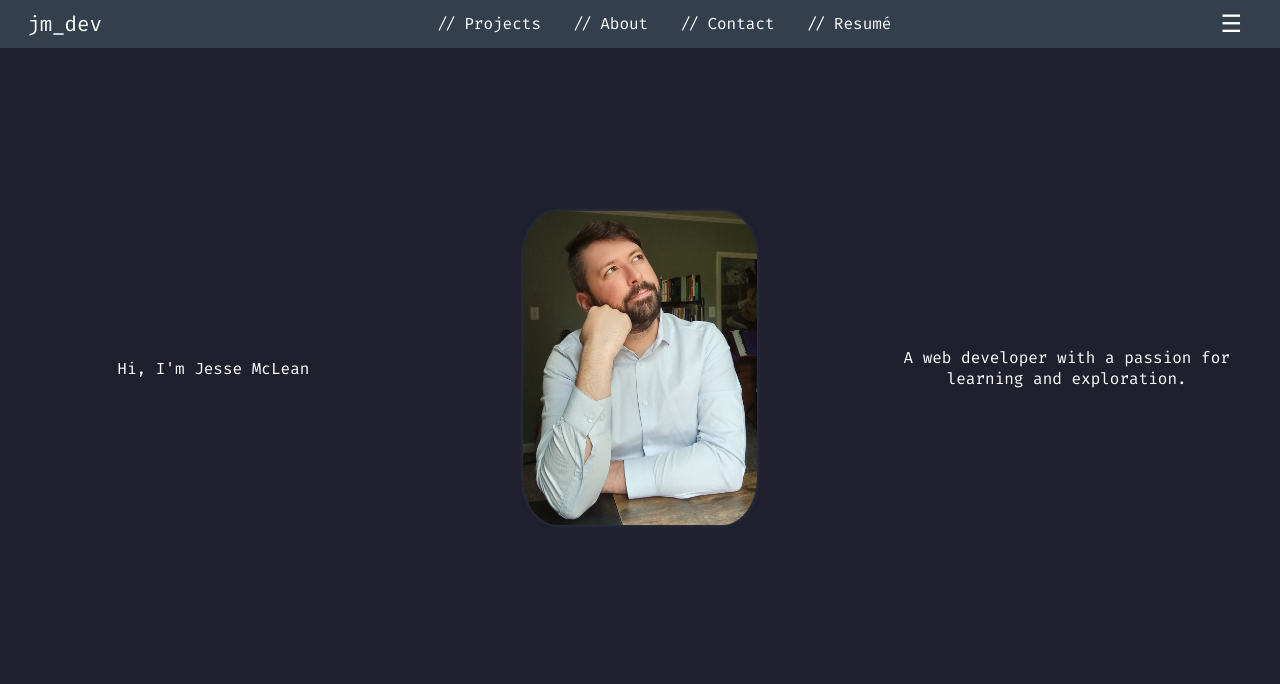
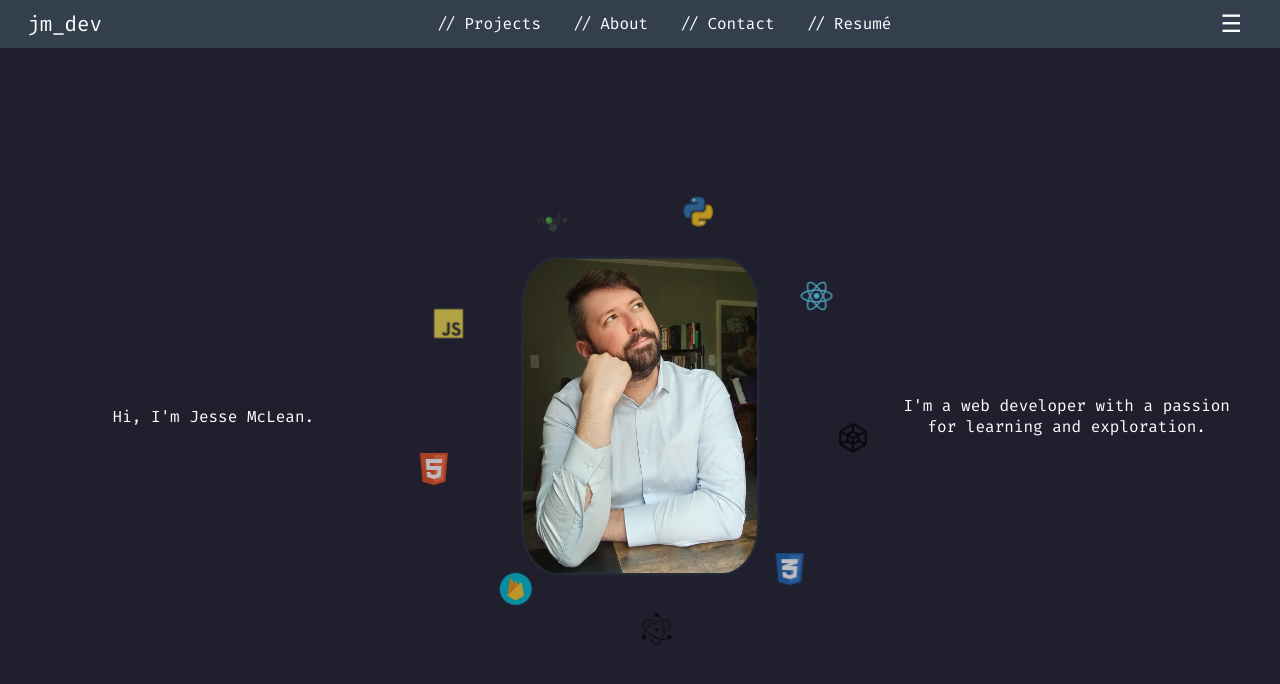
Before and after one commit to jamclean23/jm-portfolio, a React app: page /#/ in a window 1280 px wide. Shown: the top 684 px of the page. Built offline with nearby package versions, Linux system fonts and the light colour scheme.

Commit message:
Add landing page layout and orbiting icons

```diff
--- a/src/React/components/Header/Header.css
+++ b/src/React/components/Header/Header.css
@@ -11,6 +11,7 @@
     position: sticky;
     top: 0;
     transition: background-color 1s;
+    z-index: 2;
 }
 
 .Header.hidden {
--- a/src/React/components/HomePage/Landing/Landing.css
+++ b/src/React/components/HomePage/Landing/Landing.css
@@ -4,7 +4,7 @@
     display: grid;
     grid-auto-flow: column;
     grid-template-columns: 1fr 1fr 1fr;
-    min-height: 80vh;
+    min-height: 92vh;
 }
 
 .Landing .imgWrapper {
@@ -13,6 +13,7 @@
     justify-content: center;
     align-items: center;
     padding: 6rem;
+    position: relative;
 }
 
 .Landing .portrait {
@@ -29,6 +30,42 @@
     padding-inline: 2rem;
 }
 
+.iconsLayer {
+    position: absolute;
+    width: 100%;
+    aspect-ratio: 1/1;
+    pointer-events: none;
+    user-select: none;
+    animation: 45s linear infinite rotate-layer;
+    /* opacity: 0; */
+    transition: opacity 2s;
+}
+
+@keyframes rotate-layer {
+    from {
+        transform: rotate(0deg);
+    }
+    to {
+        transform: rotate(360deg);
+    }
+}
+
+.iconsLayer .orbitIcon {
+    width: 2rem;
+    animation: 45s linear infinite rotate-icons;
+    position: absolute;
+    opacity: .7;
+}
+
+@keyframes rotate-icons {
+    from {
+        transform: translate(-50%, -50%) rotate(0deg);
+    }
+    to {
+        transform: translate(-50%, -50%) rotate(-360deg);
+    }
+}
+
 @media (max-width: 600px) {
     .Landing {
         grid-auto-flow: row;
@@ -37,7 +74,12 @@
     }
 
     .Landing .portrait {
-        max-height: 20vh;
+        max-height: 30vh;
         max-width: auto;
     }
+
+    .iconsLayer {
+        height: 80%;
+        width: auto;
+    }
 }
--- a/src/React/components/HomePage/Landing/Landing.js
+++ b/src/React/components/HomePage/Landing/Landing.js
@@ -3,29 +3,170 @@
 // ====== IMPORTS ======
 
 // React
-import React from "react";
+import React, { useEffect, useState } from "react";
 
 // Css
 import './Landing.css';
 
 // Images
 import portrait from '../../../../assets/images/portrait.jpg';
+import cssIcon from '../../../../assets/icons/css.png';
+import electronIcon from '../../../../assets/icons/electron.png';
+import firebaseIcon from '../../../../assets/icons/firebase.png';
+import htmlIcon from '../../../../assets/icons/html.png';
+import jsIcon from '../../../../assets/icons/javascript.png';
+import nodeJsIcon from '../../../../assets/icons/nodejs.png';
+import pythonIcon from '../../../../assets/icons/python.png';
+import reactIcon from '../../../../assets/icons/react.png';
+import webpackIcon from '../../../../assets/icons/webpack.png';
 
 
 // ====== COMPONENT ======
 
 function Landing () {
+
+    // VARIABLES
+
+    const [orbitIconOffsets, setOrbitIconsOffsets] = useState([]);
+
+
+    // LISTENERS
+
+    useEffect(() => {
+        window.addEventListener('resize', handleWindowResize);
+    }, []);
+
+    useEffect(() => {
+        console.log(orbitIconOffsets);
+    }, [orbitIconOffsets]);
+
+
+    // FUNCTIONS
+
+    function initIcons () {
+
+        const iconsLayers = document.querySelector('.iconsLayer');
+        const iconsLayersWidth = +getComputedStyle(iconsLayers).width.split('px')[0];
+
+        let positionsArray = [];
+        let diameter = iconsLayersWidth/2;
+
+        for (let i = 0; i < 9; i++){
+            let x = Math.sin((360/9*i) * (Math.PI/180))*diameter + iconsLayersWidth/2;
+            let y = Math.cos((360/9*i) * (Math.PI/180))*diameter + iconsLayersWidth/2;
+            positionsArray.push({
+                top: x,
+                left: y
+            })
+        }
+
+        setOrbitIconsOffsets(positionsArray);
+    }
+
+    function handleIconsLayerLoad () {
+        initIcons();
+    }
+
+    function handleWindowResize () {
+        console.log('resizing');
+        initIcons();
+    }
+
+
     // RENDER
     return (
         <section className="Landing">
             <aside className="welcomeText">
-                Hi, I'm Jesse McLean
+                Hi, I'm Jesse McLean.
             </aside>
             <div className="imgWrapper">
                 <img className='portrait' src={portrait} alt='A picture of Jesse McLean in thought'/>
+                <div onLoad={handleIconsLayerLoad} className="iconsLayer">
+                    <img
+                        className="orbitIcon"
+                        style={{
+                            top: orbitIconOffsets.length ? orbitIconOffsets[0].top + 'px' : '0',
+                            left: orbitIconOffsets.length ? orbitIconOffsets[0].left + 'px' : '0'
+                        }}
+                        src={cssIcon}
+                        alt='css icon'
+                        />
+                    <img
+                        className="orbitIcon"
+                        style={{
+                            top: orbitIconOffsets.length ? orbitIconOffsets[1].top + 'px' : '0',
+                            left: orbitIconOffsets.length ? orbitIconOffsets[1].left + 'px' : '0'
+                        }}
+                        src={electronIcon}
+                        alt='electron icon'
+                    />
+                    <img
+                        className="orbitIcon"
+                        style={{
+                            top: orbitIconOffsets.length ? orbitIconOffsets[2].top + 'px' : '0',
+                            left: orbitIconOffsets.length ? orbitIconOffsets[2].left + 'px' : '0'
+                        }}
+                        src={firebaseIcon}
+                        alt='firebase icon'
+                    />
+                    <img
+                        className="orbitIcon"
+                        style={{
+                            top: orbitIconOffsets.length ? orbitIconOffsets[3].top + 'px' : '0',
+                            left: orbitIconOffsets.length ? orbitIconOffsets[3].left + 'px' : '0'
+                        }}
+                        src={htmlIcon}
+                        alt='html icon'
+                    />
+                    <img
+                        className="orbitIcon"
+                        style={{
+                            top: orbitIconOffsets.length ? orbitIconOffsets[4].top + 'px' : '0',
+                            left: orbitIconOffsets.length ? orbitIconOffsets[4].left + 'px' : '0'
+                        }}
+                        src={jsIcon}
+                        alt='javascript icon'
+                    />
+                    <img
+                        className="orbitIcon"
+                        style={{
+                            top: orbitIconOffsets.length ? orbitIconOffsets[5].top + 'px' : '0',
+                            left: orbitIconOffsets.length ? orbitIconOffsets[5].left + 'px' : '0'
+                        }}
+                        src={nodeJsIcon}
+                        alt='nodejs icon'
+                    />
+                    <img
+                        className="orbitIcon"
+                        style={{
+                            top: orbitIconOffsets.length ? orbitIconOffsets[6].top + 'px' : '0',
+                            left: orbitIconOffsets.length ? orbitIconOffsets[6].left + 'px' : '0'
+                        }}
+                        src={pythonIcon}
+                        alt='python icon'
+                    />
+                    <img
+                        className="orbitIcon"
+                        style={{
+                            top: orbitIconOffsets.length ? orbitIconOffsets[7].top + 'px' : '0',
+                            left: orbitIconOffsets.length ? orbitIconOffsets[7].left + 'px' : '0'
+                        }}
+                        src={reactIcon}
+                        alt='react icon'
+                    />
+                    <img
+                        className="orbitIcon"
+                        style={{
+                            top: orbitIconOffsets.length ? orbitIconOffsets[8].top + 'px' : '0',
+                            left: orbitIconOffsets.length ? orbitIconOffsets[8].left + 'px' : '0'
+                        }}
+                        src={webpackIcon}
+                        alt='webpack icon'
+                    />
+                </div>
             </div>
             <aside className="aboutText">
-                A web developer with a passion for learning and exploration.
+                I'm a web developer with a passion for learning and exploration.
             </aside>
         </section>
     );
```
Also changed, not shown: src/assets/icons/css.png (renamed from src/assets/icons/cs.png).
